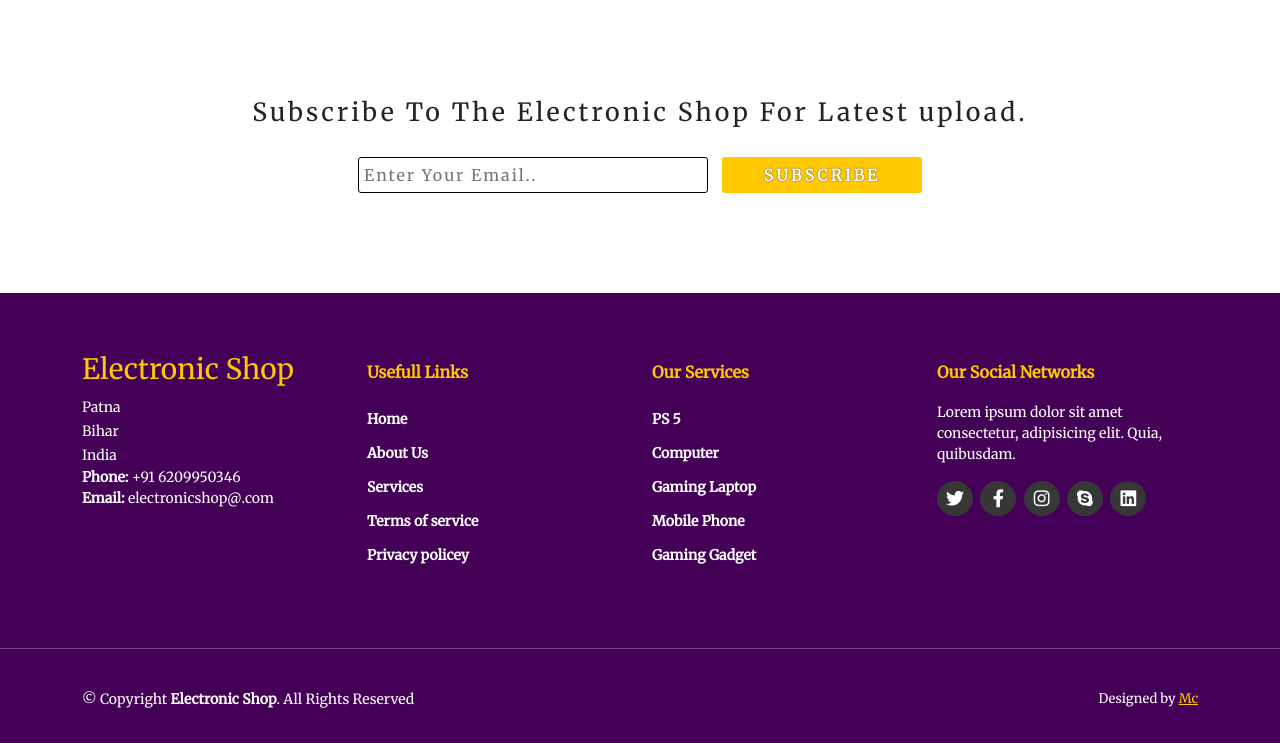
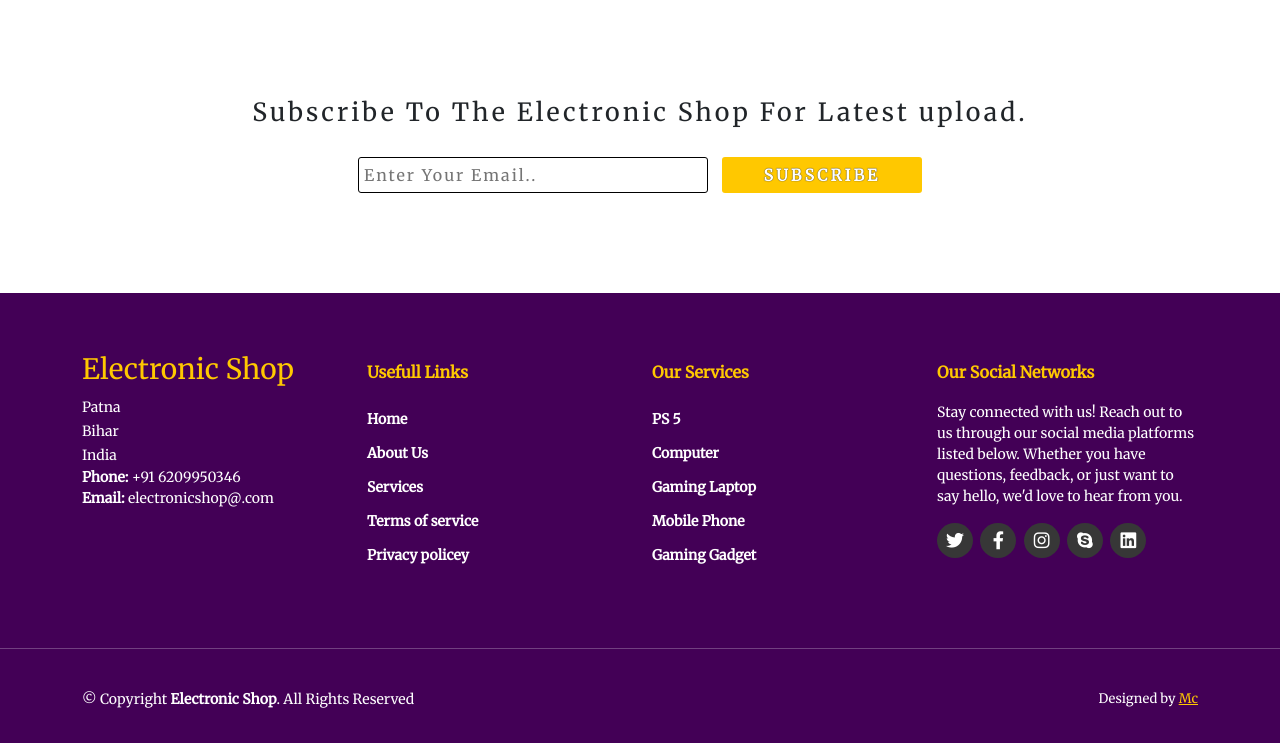
Before and after one commit to McOwino20/Electronic-Shop1, a plain HTML site: page index.html in a window 1280 px wide. Shown: the part 4854-5597 px from the top of the page. Drawn offline with nearby package versions, Linux system fonts and the light colour scheme.

Commit message:
Update index.html

```diff
--- a/index.html
+++ b/index.html
@@ -707,8 +707,7 @@
             <div class="col-lg-3 col-md-6 footer-links">
               <h4>Our Social Networks</h4>
               <p>
-                Lorem ipsum dolor sit amet consectetur, adipisicing elit. Quia,
-                quibusdam.
+                Stay connected with us! Reach out to us through our social media platforms listed below. Whether you have questions, feedback, or just want to say hello, we'd love to hear from you.
               </p>
 
               <div class="socail-links mt-3">
```
